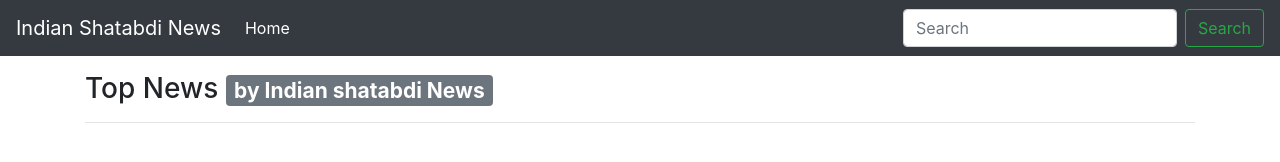
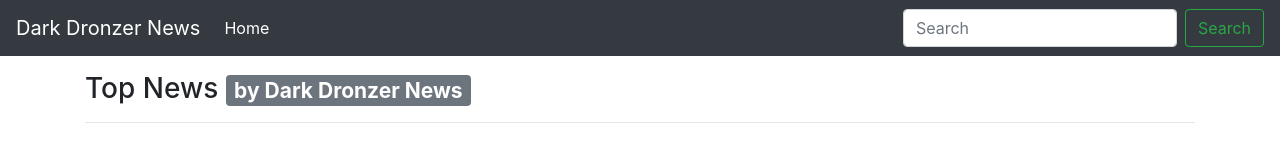
Before and after one commit to Vishwajith-Shettigar/newsapi.github.io, a plain HTML site: page index.html in a window 1280 px wide. Drawn offline with nearby package versions, Linux system fonts and the light colour scheme; no server answers.

Commit message:
Update index.html

```diff
--- a/index.html
+++ b/index.html
@@ -15,7 +15,7 @@
 
 <body>
   <nav class="navbar navbar-expand-lg navbar-dark bg-dark">
-    <a class="navbar-brand" href="#">Indian Shatabdi News</a>
+    <a class="navbar-brand" href="#">Dark Dronzer News</a>
     <button class="navbar-toggler" type="button" data-toggle="collapse" data-target="#navbarSupportedContent"
       aria-controls="navbarSupportedContent" aria-expanded="false" aria-label="Toggle navigation">
       <span class="navbar-toggler-icon"></span>
@@ -36,7 +36,7 @@
   </nav>
 
   <div class="container my-3">
-    <h3>Top News <span class="badge badge-secondary">by Indian shatabdi News</span></h3>
+    <h3>Top News <span class="badge badge-secondary">by Dark Dronzer News</span></h3>
     <hr>
     <div class="accordion" id="newsAccordion"></div>
   </div>
```
